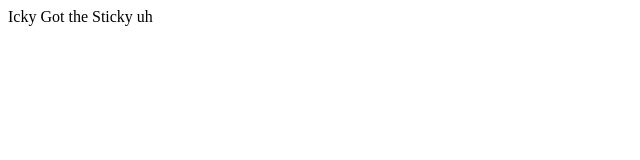
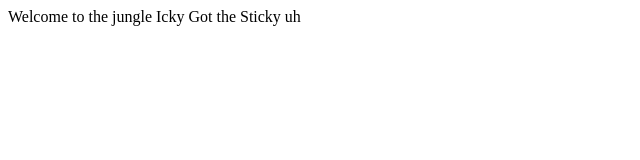
Before and after one commit to GavinBuntin1/gavinbuntin1.github.io, a plain HTML site: page index.html in a window 1280 px wide. Shown: the whole page, without its empty margins (0-640 px from the left). Drawn offline with Linux system fonts and the light colour scheme.

Commit message:
Update index.html

```diff
--- a/index.html
+++ b/index.html
@@ -4,7 +4,7 @@
 <!--Some pre loaded content here-->
 <title>My Portfolio</title>
 </head>
-
+Welcome to the jungle
 <body>
 <!--Content here-->
 Icky Got the Sticky uh
```
